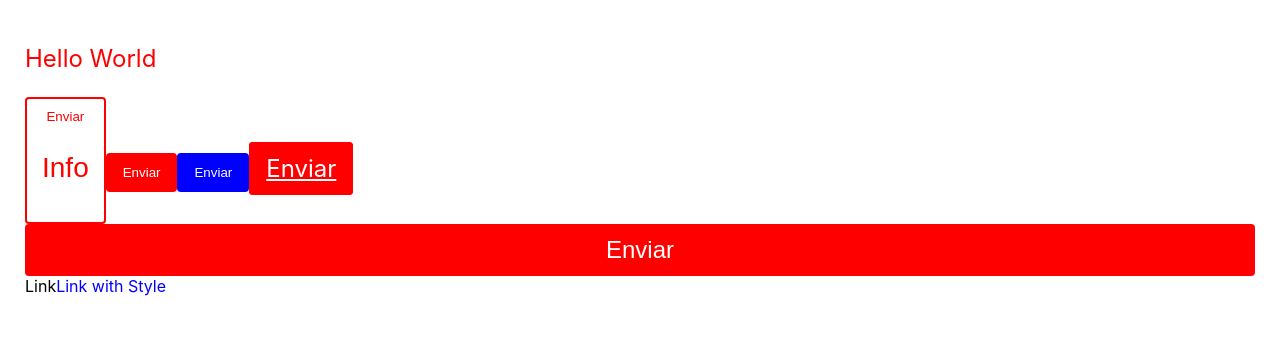
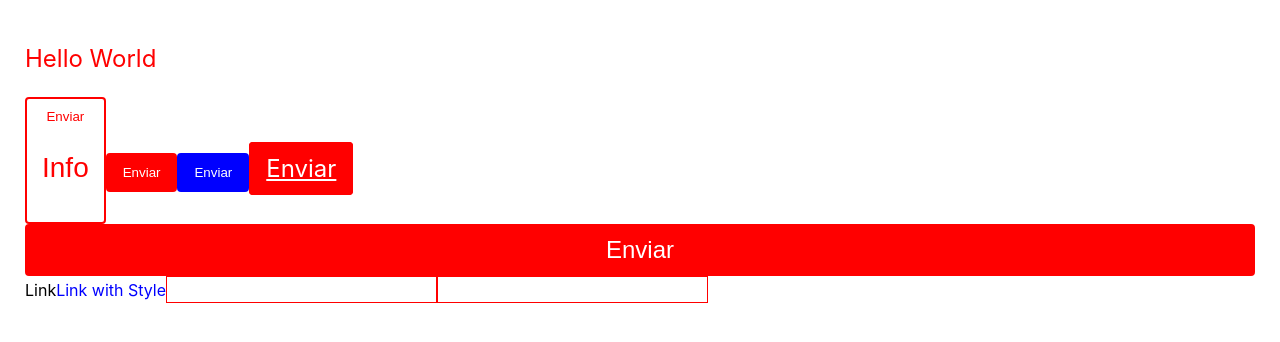
Before and after one commit to 51p50x/styled, a React (Create React App) app: page / in a window 1280 px wide. Shown: the top 342 px of the page. Built offline with nearby package versions, Linux system fonts and the light colour scheme.

Commit message:
created a styled component that defines the tag and the initial attributes, also I did an example with inheritance

```diff
--- a/src/App.js
+++ b/src/App.js
@@ -42,6 +42,18 @@
 const StyledLink = styled(Link)`
   color:blue;
 `
+const Input = styled.input.attrs(props => ({
+  type: 'text',
+  color: props.color || 'red'
+}))`
+  font-size: 20px;
+  border: 1px solid red;
+  color: ${props => props.color};
+`
+
+const Password = styled(Input).attrs(({
+  type: 'password'
+}))``
 
 const App = () => {
   return (
@@ -54,6 +66,8 @@
       <BlockButton primary>Enviar</BlockButton>
       <Link>Link</Link>
       <StyledLink>Link with Style</StyledLink>
+      <Input/>
+      <Password/>
     </Content>
   );
 }
```
